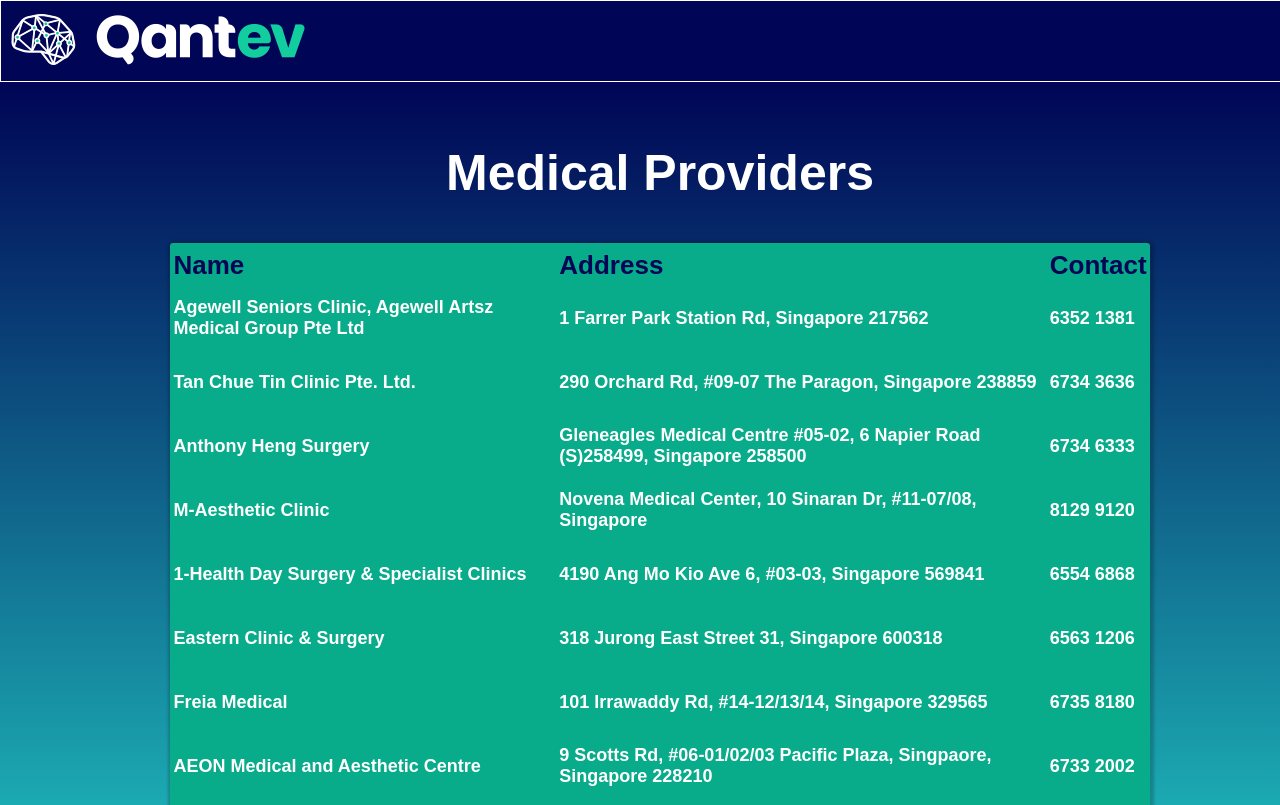
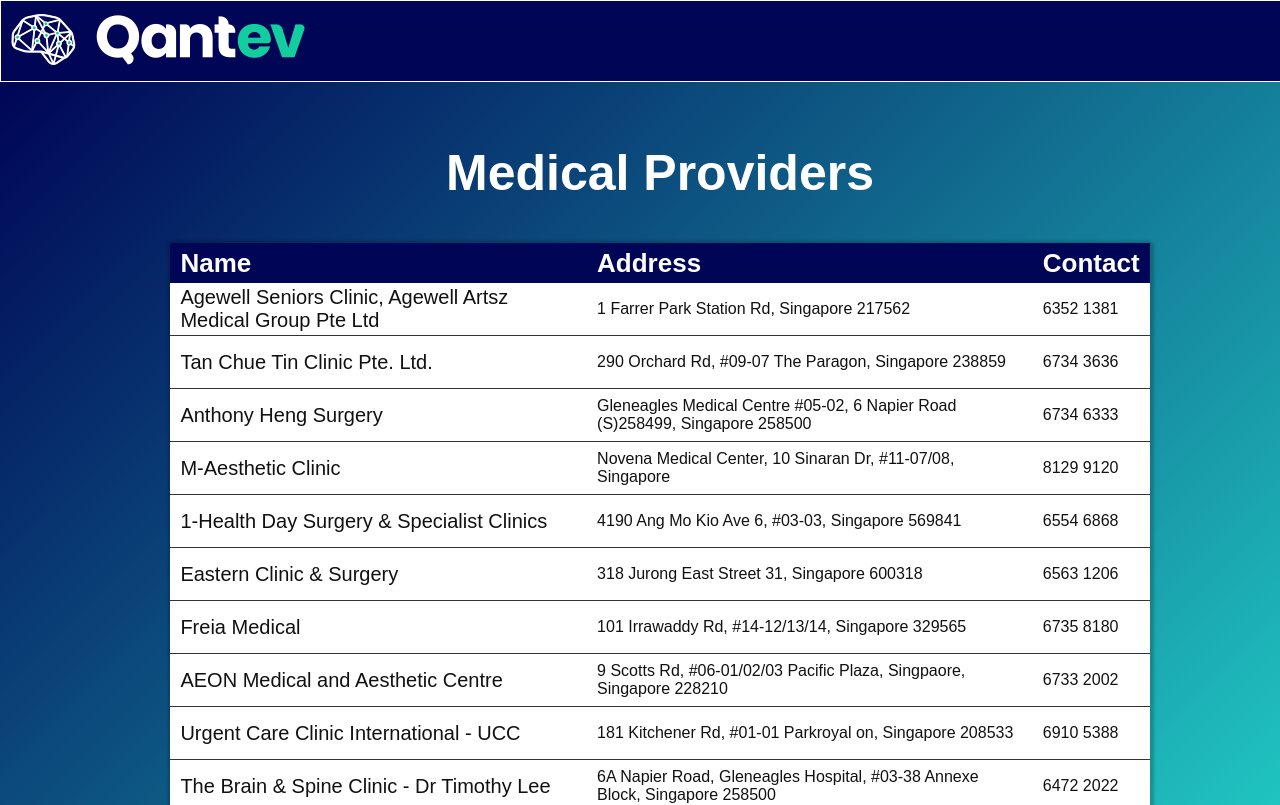
Before and after one commit to PaulJhonson26/qantev-technical, a React (Create React App) app: page / in a window 1280 px wide. Shown: the top 805 px of the page. Built offline with nearby package versions, Linux system fonts and the light colour scheme.

Commit message:
last css updates

```diff
--- a/src/App.css
+++ b/src/App.css
@@ -1,5 +1,5 @@
 .container-main {
-  background: linear-gradient(to top, #21cbc5 0%, #000555 100%);;
+  background: linear-gradient(315deg, #21cbc5 0%, #000555 100%);;
   height: 100%;
   width: 100%;
   padding: 20px;
@@ -49,10 +49,11 @@
   width: 90%;
   margin: 5px auto;
   height: 90%;
-  background-color: #08ab8a;
+  background-color: white;
   border-radius: 3px;
   box-shadow: 1px 1px 3px 3px rgba(0,0,0,0.2);
-  color: white;
+  color: #111111;
+  border-collapse: collapse;
 
 }
 
@@ -60,15 +61,20 @@
   text-align: left;
   font-size: 26px;
   height: 40px;
-  border: 1px solid black;
-  color: #000555;
+  color: white;
+  font-weight: bold;
+  background-color: #000555;
+}
 
+th {
+ padding-inline: 10px;
 }
 
 td {
-  height: 60px;
-  font-size: 18px;
-  font-weight: bold;
+  height: 50px;
+  font-size: 16px;
+  padding-inline: 10px;
+  border-bottom: 1px solid #333333;
 }
 
 .table-title{
@@ -79,5 +85,6 @@
 
 a {
   text-decoration: none;
-  color: white
+  color: #111111;
+  font-size: 20px;
 }
```
